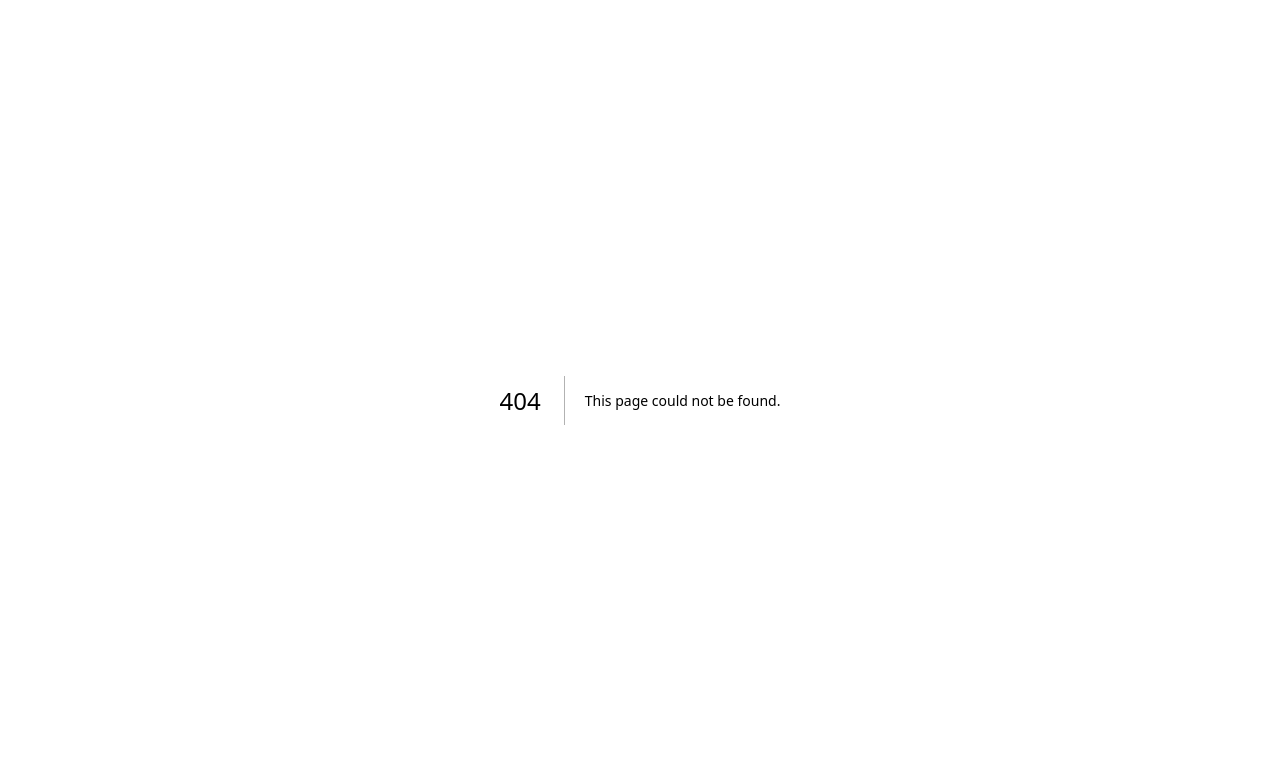
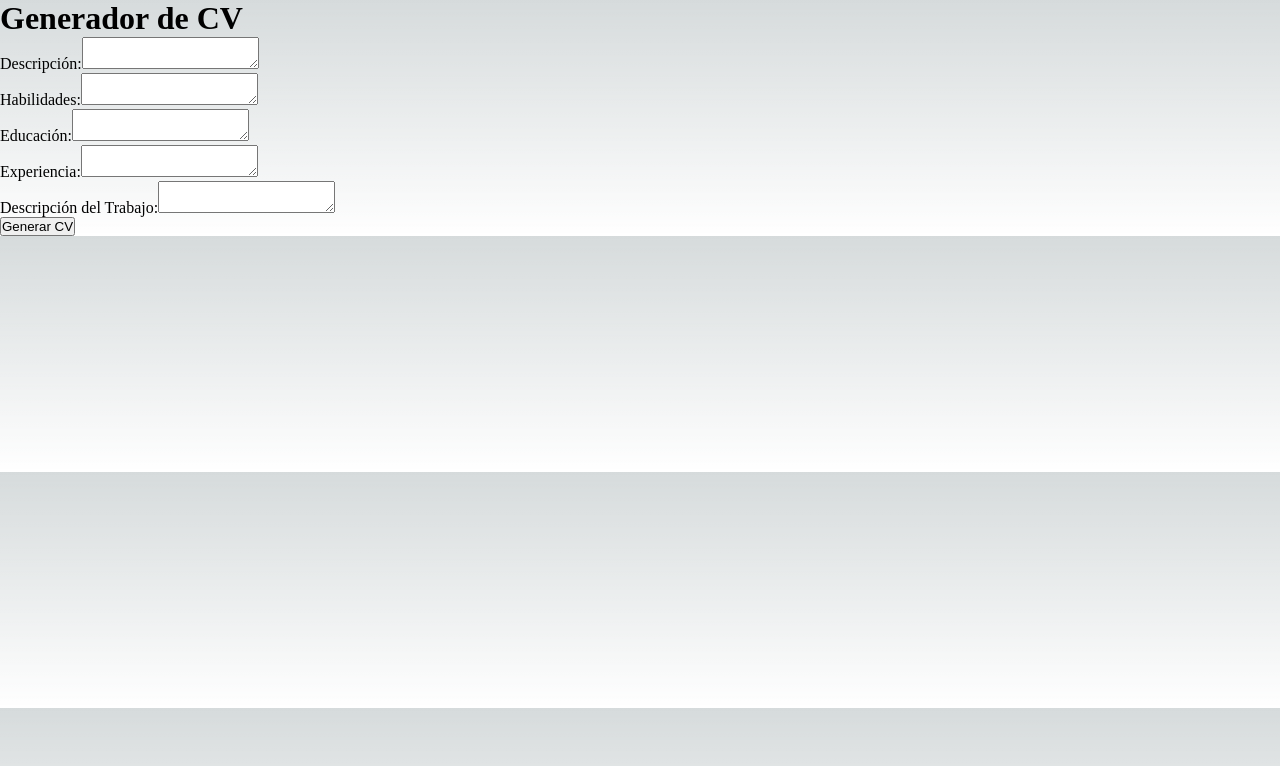
Before and after one commit to BillalbertCode/fastcv-ia, a Next.js app: page /cv in a window 1280 px wide. Before the commit this address had no page. Shown: the top 766 px of the page. Built offline with nearby package versions, Linux system fonts and the light colour scheme.

Commit message:
API Terminada

```diff
--- /dev/null
+++ b/pages/api/createcv.js
@@ -0,0 +1,32 @@
+import { createGoogleGenerativeAI } from "@ai-sdk/google";
+import { generateText } from 'ai';
+
+const google = createGoogleGenerativeAI({
+  apiKey: process.env.NEXT_PUBLIC_GEMINIS_API_KEY
+});
+
+export default async function handler(req, res) {
+  if (req.method !== 'POST') {
+    return res.status(405).json({ message: 'Method not allowed' });
+  }
+
+  const { description, skills, education, experience, jobDescription } = req.body;
+
+  const prompt = `Genera un CV profesional basado en la siguiente información:
+  Descripción: ${description}
+  Habilidades: ${skills}
+  Estudios: ${education}
+  Experiencia: ${experience}
+  Descripción del trabajo: ${jobDescription}`;
+
+  try {
+    const resGoogle = await generateText({
+      model: google('models/gemini-pro'),
+      prompt: prompt,
+    });
+
+    res.status(200).json({ cv: resGoogle.text });
+  } catch (error) {
+    res.status(500).json({ error: error.message });
+  }
+}
--- /dev/null
+++ b/pages/cv/index.js
@@ -0,0 +1,78 @@
+import { useState } from 'react';
+import { jsPDF } from 'jspdf';
+
+export default function Home() {
+  const [description, setDescription] = useState('');
+  const [skills, setSkills] = useState('');
+  const [education, setEducation] = useState('');
+  const [experience, setExperience] = useState('');
+  const [jobDescription, setJobDescription] = useState('');
+  const [cv, setCv] = useState('');
+
+  const handleSubmit = async (e) => {
+    e.preventDefault();
+
+    const response = await fetch('/api/createcv', {
+      method: 'POST',
+      headers: {
+        'Content-Type': 'application/json',
+      },
+      body: JSON.stringify({
+        description,
+        skills,
+        education,
+        experience,
+        jobDescription,
+      }),
+    });
+
+    const data = await response.json();
+    if (response.ok) {
+      setCv(data.cv);
+    } else {
+      console.error(data.error);
+    }
+  };
+
+  const handleDownload = () => {
+    const doc = new jsPDF();
+    doc.text(cv, 10, 10);
+    doc.save('cv.pdf');
+  };
+
+  return (
+    <div>
+      <h1>Generador de CV</h1>
+      <form onSubmit={handleSubmit}>
+        <div>
+          <label>Descripción:</label>
+          <textarea value={description} onChange={(e) => setDescription(e.target.value)} />
+        </div>
+        <div>
+          <label>Habilidades:</label>
+          <textarea value={skills} onChange={(e) => setSkills(e.target.value)} />
+        </div>
+        <div>
+          <label>Educación:</label>
+          <textarea value={education} onChange={(e) => setEducation(e.target.value)} />
+        </div>
+        <div>
+          <label>Experiencia:</label>
+          <textarea value={experience} onChange={(e) => setExperience(e.target.value)} />
+        </div>
+        <div>
+          <label>Descripción del Trabajo:</label>
+          <textarea value={jobDescription} onChange={(e) => setJobDescription(e.target.value)} />
+        </div>
+        <button type="submit">Generar CV</button>
+      </form>
+      {cv && (
+        <div>
+          <h2>CV Generado:</h2>
+          <pre>{cv}</pre>
+          <button onClick={handleDownload}>Descargar como PDF</button>
+        </div>
+      )}
+    </div>
+  );
+}
```
Also changed, not shown: package.json (+7 -2 lines), pages/chatbot/index.js (added, +42 -0 lines), pages/api/chatbot.js (added), 1 other file (tests, documents, lock files or other folders).
